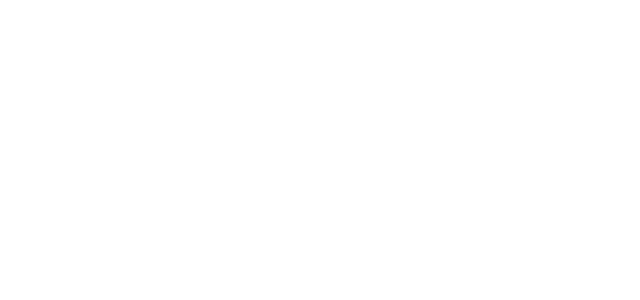
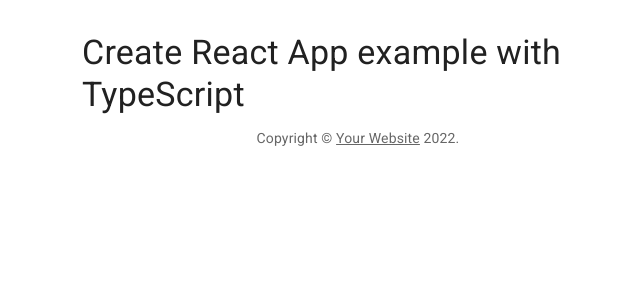
Before and after one commit to podcast-animate/btq, a React (Create React App) app: page / in a window 1280 px wide. Before the commit this address had no page. Shown: the top 300 px of the page, without its empty margins (282-922 px from the left). Built offline with nearby package versions, Linux system fonts and the light colour scheme.

Commit message:
Lean page

```diff
--- a/src/App.tsx
+++ b/src/App.tsx
@@ -1,12 +1,14 @@
 import * as React from 'react';
 import { HashRouter, Routes, Route } from "react-router-dom";
-import {AvatarSelection} from "./pages/AvatarSelection/AvatarSelection";
+import { Yellow } from "./pages/Yellow";
+import { Home } from './pages/Home';
 
 export default function App() {
   return (
     <HashRouter basename={"/"}>
       <Routes>
-        <Route path="/avatar" element={<AvatarSelection/>} />
+        <Route  path="/"  element={<Home/>} />
+        <Route path="/yellow" element={<Yellow/>} />
       </Routes>
     </HashRouter>
   );
--- a/src/pages/Home.tsx
+++ b/src/pages/Home.tsx
@@ -16,7 +16,7 @@ function Copyright() {
   );
 }
 
-export default function Home() {
+export function Home() {
   return (
     <Container maxWidth="sm">
       <Box sx={{ my: 4 }}>
--- a/src/pages/AvatarSelection/AvatarSelection.tsx
+++ b/src/pages/Yellow.tsx
@@ -3,7 +3,7 @@ import Grid from '@mui/material/Grid';
 import Stack from '@mui/material/Stack';
 import 'pages/LoadingScreen/LoadingScreen.css';
 
-export const AvatarSelection = props => {
+export const Yellow = props => {
 
   return (
   <div>
```
